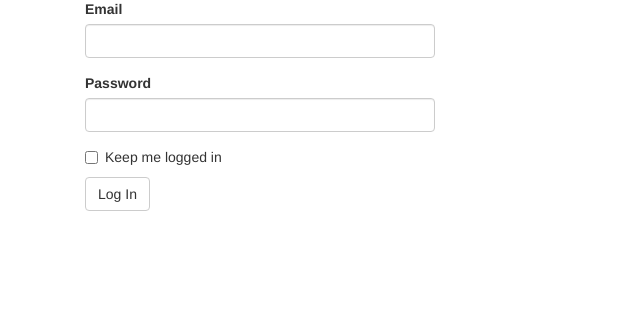
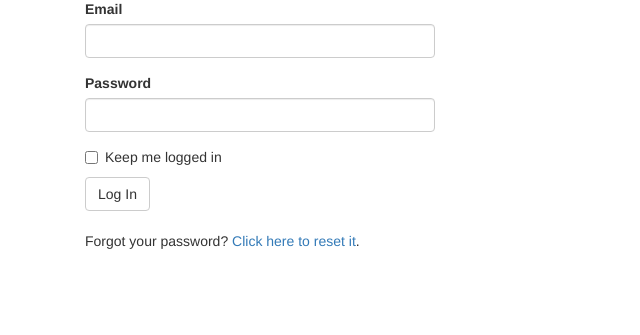
Before and after one commit to andy0025681/flask_leave_system, a Flask app: a page that uses app/templates/base.html in a window 1280 px wide. Shown: the part 193-528 px from the top of the page, without its empty margins (0-640 px from the left). Run offline with Flask 2, Linux system fonts and the light colour scheme; some libraries are stand-ins or nearby versions.

Commit message:
change email/password & reset password

```diff
--- a/app/auth/forms.py
+++ b/app/auth/forms.py
@@ -1,7 +1,8 @@
 from flask_wtf import FlaskForm
 from wtforms import StringField, PasswordField, BooleanField, SubmitField
-from wtforms.validators import DataRequired, Length, Email
-
+from wtforms.validators import DataRequired, Length, Email, EqualTo
+from wtforms import ValidationError
+from ..models import User
 
 class LoginForm(FlaskForm):
     email = StringField('Email', validators=[DataRequired(), Length(1, 64),
@@ -9,3 +10,32 @@ class LoginForm(FlaskForm):
     password = PasswordField('Password', validators=[DataRequired()])
     remember_me = BooleanField('Keep me logged in')
     submit = SubmitField('Log In')
+
+class ChangePasswordForm(FlaskForm):
+    old_password = PasswordField('Old password', validators=[DataRequired()])
+    password = PasswordField('New password', validators=[
+        DataRequired(), EqualTo('password2', message='Passwords must match.')])
+    password2 = PasswordField('Confirm new password',
+                              validators=[DataRequired()])
+    submit = SubmitField('Update Password')
+
+class PasswordResetRequestForm(FlaskForm):
+    email = StringField('Email', validators=[DataRequired(), Length(1, 64),
+                                             Email()])
+    submit = SubmitField('Reset Password')
+
+class PasswordResetForm(FlaskForm):
+    password = PasswordField('New Password', validators=[
+        DataRequired(), EqualTo('password2', message='Passwords must match')])
+    password2 = PasswordField('Confirm password', validators=[DataRequired()])
+    submit = SubmitField('Reset Password')
+
+class ChangeEmailForm(FlaskForm):
+    email = StringField('New Email', validators=[DataRequired(), Length(1, 64),
+                                                 Email()])
+    password = PasswordField('Password', validators=[DataRequired()])
+    submit = SubmitField('Update Email Address')
+
+    def validate_email(self, field):
+        if User.query.filter_by(email=field.data.lower()).first():
+            raise ValidationError('Email already registered.')
--- a/app/auth/views.py
+++ b/app/auth/views.py
@@ -3,8 +3,8 @@ from flask_login import login_user, logout_user, login_required, current_user
 from . import auth
 from .. import db
 from ..models import User
-
-from .forms import LoginForm
+from ..email import send_email
+from .forms import LoginForm, ChangePasswordForm, PasswordResetRequestForm, PasswordResetForm, ChangeEmailForm
 
 @auth.before_app_request
 def before_request():
@@ -31,3 +31,77 @@ def logout():
     logout_user()
     flash('You have been logged out.')
     return redirect(url_for('.login'))
+
+@auth.route('/change-password', methods=['GET', 'POST'])
+@login_required
+def change_password():
+    form = ChangePasswordForm()
+    if form.validate_on_submit():
+        if current_user.verify_password(form.old_password.data):
+            current_user.password = form.password.data
+            db.session.add(current_user)
+            db.session.commit()
+            flash('Your password has been updated.')
+            return redirect(url_for('main.index'))
+        else:
+            flash('Invalid password.')
+    return render_template("auth/change_password.html", form=form)
+
+@auth.route('/reset', methods=['GET', 'POST'])
+def password_reset_request():
+    if not current_user.is_anonymous:
+        return redirect(url_for('main.index'))
+    form = PasswordResetRequestForm()
+    if form.validate_on_submit():
+        user = User.query.filter_by(email=form.email.data.lower()).first()
+        if user:
+            token = user.generate_reset_token()
+            send_email(user.email, 'Reset Your Password',
+                       'auth/email/reset_password',
+                       user=user, token=token)
+        flash('An email with instructions to reset your password has been '
+              'sent to you.')
+        return redirect(url_for('auth.login'))
+    return render_template('auth/reset_password.html', form=form)
+
+@auth.route('/reset/<token>', methods=['GET', 'POST'])
+def password_reset(token):
+    if not current_user.is_anonymous:
+        return redirect(url_for('main.index'))
+    form = PasswordResetForm()
+    if form.validate_on_submit():
+        if User.reset_password(token, form.password.data):
+            db.session.commit()
+            flash('Your password has been updated.')
+            return redirect(url_for('auth.login'))
+        else:
+            return redirect(url_for('main.index'))
+    return render_template('auth/reset_password.html', form=form)
+
+@auth.route('/change_email', methods=['GET', 'POST'])
+@login_required
+def change_email_request():
+    form = ChangeEmailForm()
+    if form.validate_on_submit():
+        if current_user.verify_password(form.password.data):
+            new_email = form.email.data.lower()
+            token = current_user.generate_email_change_token(new_email)
+            send_email(new_email, 'Confirm your email address',
+                       'auth/email/change_email',
+                       user=current_user, token=token)
+            flash('An email with instructions to confirm your new email '
+                  'address has been sent to you.')
+            return redirect(url_for('main.index'))
+        else:
+            flash('Invalid email or password.')
+    return render_template("auth/change_email.html", form=form)
+
+@auth.route('/change_email/<token>')
+@login_required
+def change_email(token):
+    if current_user.change_email(token):
+        db.session.commit()
+        flash('Your email address has been updated.')
+    else:
+        flash('Invalid request.')
+    return redirect(url_for('main.index'))
--- a/app/templates/auth/login.html
+++ b/app/templates/auth/login.html
@@ -10,5 +10,6 @@
 <div class="col-md-4">
     {{ wtf.quick_form(form) }}
     <br>
+    <p>Forgot your password? <a href="{{ url_for('auth.password_reset_request') }}">Click here to reset it</a>.</p>
 </div>
 {% endblock %}
--- a/app/templates/base.html
+++ b/app/templates/base.html
@@ -32,6 +32,8 @@
                         Account <b class="caret"></b>
                     </a>
                     <ul class="dropdown-menu">
+                        <li><a href="{{ url_for('auth.change_password') }}">Change Password</a></li>
+                        <li><a href="{{ url_for('auth.change_email_request') }}">Change Email</a></li>
                         <li><a href="{{ url_for('auth.logout') }}">Log Out</a></li>
                     </ul>
                 </li>
```
Also changed, not shown: app/email.py (added, +20 -0 lines), app/templates/auth/change_email.html (added, +13 -0 lines), app/templates/auth/change_password.html (added, +13 -0 lines), app/templates/auth/email/change_email.html (added, +7 -0 lines), app/templates/auth/email/change_email.txt (added, +11 -0 lines), app/templates/auth/email/reset_password.html (added, +8 -0 lines), app/templates/auth/email/reset_password.txt (added, +13 -0 lines), app/templates/auth/reset_password.html (added, +13 -0 lines).
